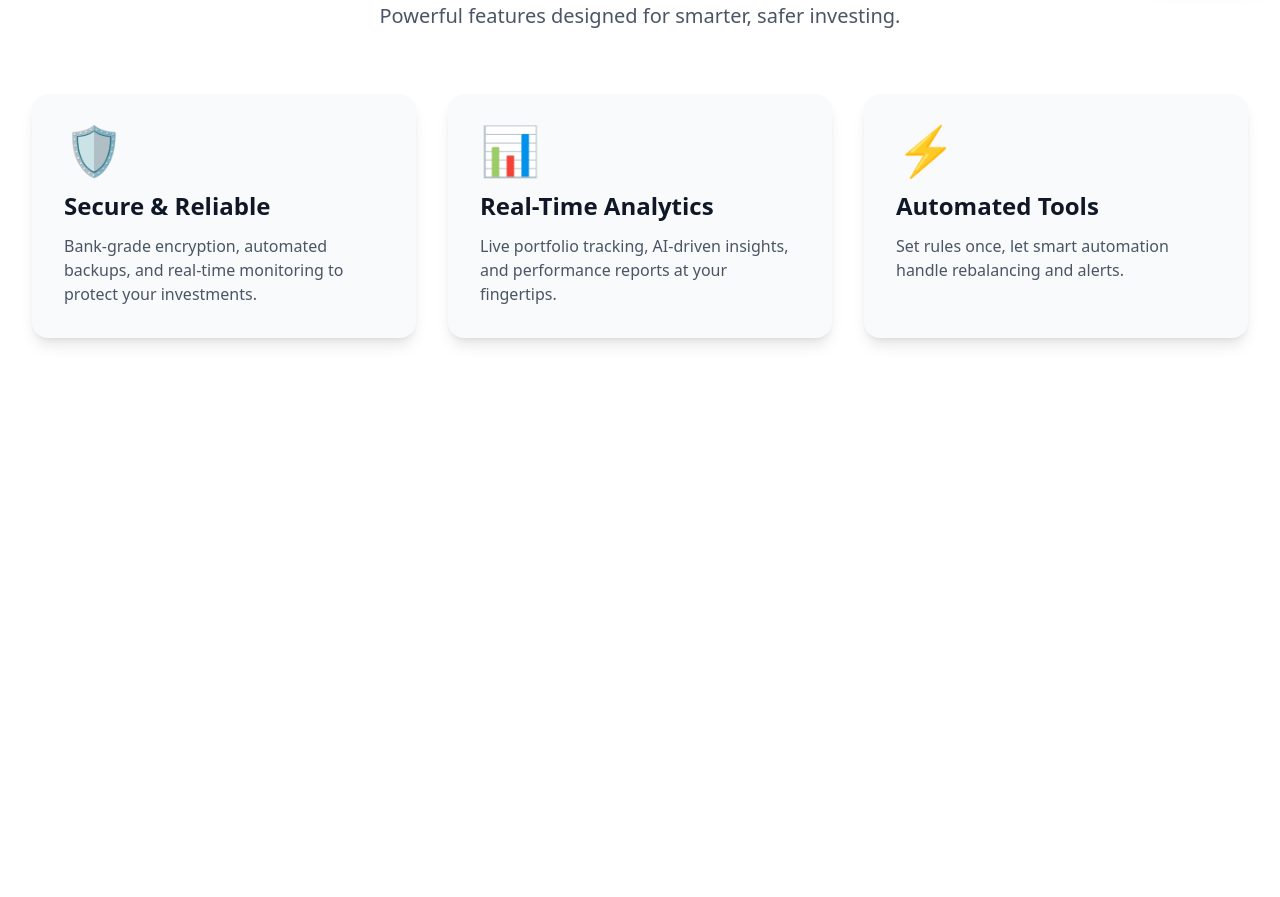
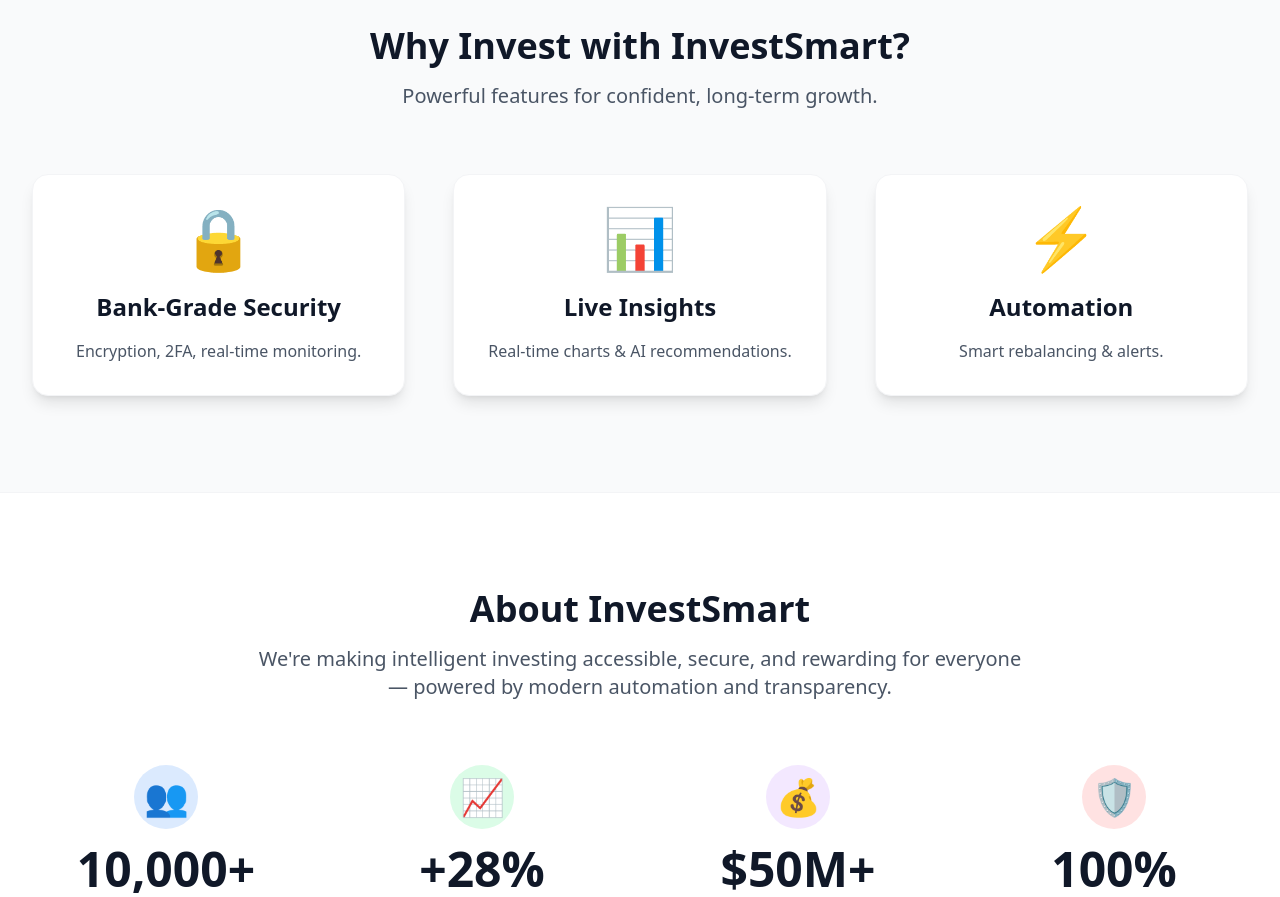
Before and after one commit to sommygee/investment-landing, a React (Vite) app: page / in a window 1280 px wide. Shown: the part 800-1697 px from the top of the page. Before the commit the page ends 1234 px from the top, so only its background shows below. Built offline with nearby package versions, Linux system fonts and the light colour scheme.

Commit message:
added the about section

```diff
--- a/package.json
+++ b/package.json
@@ -13,6 +13,7 @@
     "@tailwindcss/vite": "^4.1.18",
     "react": "^19.2.0",
     "react-dom": "^19.2.0",
+    "react-icons": "^5.5.0",
     "tailwindcss": "^4.1.18"
   },
   "devDependencies": {
--- a/src/App.tsx
+++ b/src/App.tsx
@@ -7,46 +7,30 @@ function App() {
 
   return (
     <div className="min-h-screen bg-gray-50 font-sans antialiased dark:bg-gray-950">
-      {/* ────────────────────────────────────────────────
-          Navbar (fixed, glassmorphism style)
-      ──────────────────────────────────────────────── */}
+      {/* Navbar */}
       <header className="fixed top-0 left-0 right-0 z-50 bg-white/80 backdrop-blur-md border-b border-gray-200 dark:bg-gray-900/80 dark:border-gray-800">
         <div className="max-w-7xl mx-auto px-4 sm:px-6 lg:px-8">
           <div className="flex justify-between items-center h-16">
-            {/* Logo */}
             <div className="flex-shrink-0">
               <a href="/" className="text-2xl font-bold text-blue-600 dark:text-blue-400">
                 InvestSmart
               </a>
             </div>
 
-            {/* Navigation links – hidden on mobile */}
             <nav className="hidden md:flex space-x-8">
-              <a
-                href="#features"
-                className="text-gray-700 hover:text-blue-600 dark:text-gray-300 dark:hover:text-blue-400 transition-colors"
-              >
+              <a href="#features" className="text-gray-700 hover:text-blue-600 dark:text-gray-300 dark:hover:text-blue-400 transition-colors">
                 Features
               </a>
-              <a
-                href="#about"
-                className="text-gray-700 hover:text-blue-600 dark:text-gray-300 dark:hover:text-blue-400 transition-colors"
-              >
+              <a href="#about" className="text-gray-700 hover:text-blue-600 dark:text-gray-300 dark:hover:text-blue-400 transition-colors">
                 About
               </a>
-              <a
-                href="#contact"
-                className="text-gray-700 hover:text-blue-600 dark:text-gray-300 dark:hover:text-blue-400 transition-colors"
-              >
+              <a href="#contact" className="text-gray-700 hover:text-blue-600 dark:text-gray-300 dark:hover:text-blue-400 transition-colors">
                 Contact
               </a>
             </nav>
 
-            {/* Actions: Sign Up + Dark Mode Toggle */}
             <div className="flex items-center gap-4">
-              <button
-                className="bg-blue-600 text-white px-5 py-2 rounded-lg font-medium hover:bg-blue-700 dark:bg-blue-500 dark:hover:bg-blue-600 transition-colors focus:outline-none focus:ring-2 focus:ring-blue-500 focus:ring-offset-2 focus:ring-offset-gray-50 dark:focus:ring-offset-gray-950"
-              >
+              <button className="bg-blue-600 text-white px-5 py-2 rounded-lg font-medium hover:bg-blue-700 dark:bg-blue-500 dark:hover:bg-blue-600 transition-colors focus:outline-none focus:ring-2 focus:ring-blue-500 focus:ring-offset-2 focus:ring-offset-gray-50 dark:focus:ring-offset-gray-950">
                 Sign Up
               </button>
 
@@ -62,46 +46,37 @@ function App() {
         </div>
       </header>
 
-      {/* ────────────────────────────────────────────────
-          Hero Section
-      ──────────────────────────────────────────────── */}
-      <main>
-        <section className="pt-24 pb-16 md:pt-32 md:pb-24 bg-gradient-to-br from-blue-50 via-white to-indigo-50 dark:from-gray-900 dark:via-gray-800 dark:to-gray-950">
+      <main className="pt-20">
+        {/* Hero */}
+        <section className="pt-12 pb-16 md:pt-24 md:pb-32 bg-gradient-to-br from-blue-50 via-white to-indigo-50 dark:from-gray-900 dark:via-gray-800 dark:to-gray-950">
           <div className="max-w-7xl mx-auto px-4 sm:px-6 lg:px-8">
             <div className="text-center lg:text-left lg:grid lg:grid-cols-2 lg:gap-12 items-center">
-              {/* Left: Text content */}
               <div className="mb-12 lg:mb-0">
                 <h1 className="text-4xl md:text-5xl lg:text-6xl font-extrabold text-gray-900 dark:text-gray-100 leading-tight mb-6">
                   Grow Your Wealth{' '}
                   <span className="text-blue-600 dark:text-blue-400">Smartly & Securely</span>
                 </h1>
-
                 <p className="text-xl md:text-2xl text-gray-600 dark:text-gray-300 mb-10 max-w-3xl mx-auto lg:mx-0">
                   Join thousands investing smarter with low-risk portfolios, real-time analytics, and automated tools powered by secure cloud infrastructure.
                 </p>
-
-                {/* CTAs */}
                 <div className="flex flex-col sm:flex-row gap-4 justify-center lg:justify-start">
                   <button
                     className="bg-blue-600 hover:bg-blue-700 text-white font-bold py-4 px-8 rounded-xl text-lg transition-all shadow-lg hover:shadow-xl focus:outline-none focus:ring-2 focus:ring-blue-500 focus:ring-offset-2 dark:bg-blue-500 dark:hover:bg-blue-600 dark:focus:ring-offset-gray-950"
-                    onClick={() => setCount((c) => c + 1)}
+                    onClick={() => setCount(c => c + 1)}
                   >
                     Get Started Free
                   </button>
-
                   <button
                     className="border-2 border-gray-300 hover:border-blue-600 text-gray-700 font-bold py-4 px-8 rounded-xl text-lg transition-all focus:outline-none focus:ring-2 focus:ring-gray-300 focus:ring-offset-2 dark:border-gray-600 dark:text-gray-300 dark:hover:border-blue-400 dark:focus:ring-gray-700"
                   >
                     Watch Demo
                   </button>
                 </div>
-
                 <p className="mt-8 text-sm text-gray-500 dark:text-gray-400">
                   Trusted by 10,000+ users • No credit card required
                 </p>
               </div>
 
-              {/* Right: Placeholder illustration (lg screens only) */}
               <div className="hidden lg:block">
                 <div className="bg-white dark:bg-gray-800 rounded-2xl shadow-2xl p-8 text-center">
                   <div className="text-6xl mb-4">📈</div>
@@ -116,59 +91,113 @@ function App() {
             </div>
           </div>
         </section>
-        <section id="features" className="py-16 md:py-24 bg-white dark:bg-gray-900">
+
+        {/* Features */}
+        <section id="features" className="py-16 md:py-24 bg-gray-50 dark:bg-gray-900">
           <div className="max-w-7xl mx-auto px-4 sm:px-6 lg:px-8">
             <div className="text-center mb-16">
               <h2 className="text-3xl md:text-4xl font-bold text-gray-900 dark:text-white mb-4">
-        Why Choose InvestSmart?
+                Why Invest with InvestSmart?
               </h2>
               <p className="text-xl text-gray-600 dark:text-gray-300 max-w-3xl mx-auto">
-        Powerful features designed for smarter, safer investing.
+                Powerful features for confident, long-term growth.
               </p>
             </div>
 
-    <div className="grid md:grid-cols-3 gap-8">
-      {/* Feature 1 */}
-      <div className="bg-gray-50 dark:bg-gray-800 p-8 rounded-2xl shadow-lg hover:shadow-xl transition-shadow">
-        <div className="text-5xl mb-4">🛡️</div>
-        <h3 className="text-2xl font-bold text-gray-900 dark:text-white mb-3">
-          Secure & Reliable
-        </h3>
+            <div className="grid md:grid-cols-3 gap-8 lg:gap-12">
+              <div className="bg-white dark:bg-gray-800 rounded-2xl shadow-lg p-8 text-center border border-gray-100 dark:border-gray-700 hover:shadow-2xl transition-shadow">
+                <div className="text-6xl mb-6">🔒</div>
+                <h3 className="text-2xl font-bold text-gray-900 dark:text-white mb-4">Bank-Grade Security</h3>
                 <p className="text-gray-600 dark:text-gray-300">
-          Bank-grade encryption, automated backups, and real-time monitoring to protect your investments.
+                  Encryption, 2FA, real-time monitoring.
                 </p>
               </div>
 
-      {/* Feature 2 */}
-      <div className="bg-gray-50 dark:bg-gray-800 p-8 rounded-2xl shadow-lg hover:shadow-xl transition-shadow">
-        <div className="text-5xl mb-4">📊</div>
-        <h3 className="text-2xl font-bold text-gray-900 dark:text-white mb-3">
-          Real-Time Analytics
-        </h3>
+              <div className="bg-white dark:bg-gray-800 rounded-2xl shadow-lg p-8 text-center border border-gray-100 dark:border-gray-700 hover:shadow-2xl transition-shadow">
+                <div className="text-6xl mb-6">📊</div>
+                <h3 className="text-2xl font-bold text-gray-900 dark:text-white mb-4">Live Insights</h3>
                 <p className="text-gray-600 dark:text-gray-300">
-          Live portfolio tracking, AI-driven insights, and performance reports at your fingertips.
+                  Real-time charts & AI recommendations.
                 </p>
               </div>
 
-      {/* Feature 3 */}
-      <div className="bg-gray-50 dark:bg-gray-800 p-8 rounded-2xl shadow-lg hover:shadow-xl transition-shadow">
-        <div className="text-5xl mb-4">⚡</div>
-        <h3 className="text-2xl font-bold text-gray-900 dark:text-white mb-3">
-          Automated Tools
-        </h3>
+              <div className="bg-white dark:bg-gray-800 rounded-2xl shadow-lg p-8 text-center border border-gray-100 dark:border-gray-700 hover:shadow-2xl transition-shadow">
+                <div className="text-6xl mb-6">⚡</div>
+                <h3 className="text-2xl font-bold text-gray-900 dark:text-white mb-4">Automation</h3>
                 <p className="text-gray-600 dark:text-gray-300">
-          Set rules once, let smart automation handle rebalancing and alerts.
+                  Smart rebalancing & alerts.
                 </p>
               </div>
             </div>
           </div>
         </section>
+
+        {/* About / Stats – icons replaced with emojis */}
+        <section id="about" className="py-16 md:py-24 bg-white dark:bg-gray-950 border-t border-gray-100 dark:border-gray-800">
+          <div className="max-w-7xl mx-auto px-4 sm:px-6 lg:px-8">
+            <div className="text-center mb-16">
+              <h2 className="text-3xl md:text-4xl font-bold text-gray-900 dark:text-white mb-4">
+                About InvestSmart
+              </h2>
+              <p className="text-xl text-gray-600 dark:text-gray-300 max-w-3xl mx-auto">
+                We're making intelligent investing accessible, secure, and rewarding for everyone — powered by modern automation and transparency.
+              </p>
+            </div>
+
+            <div className="grid md:grid-cols-4 gap-8 lg:gap-12">
+              <div className="text-center">
+                <div className="inline-flex items-center justify-center w-16 h-16 mx-auto mb-4 bg-blue-100 dark:bg-blue-900/40 rounded-full text-blue-600 dark:text-blue-400">
+                  <span className="text-4xl">👥</span>
+                </div>
+                <div className="text-4xl md:text-5xl font-bold text-gray-900 dark:text-white mb-2">
+                  10,000+
+                </div>
+                <p className="text-gray-600 dark:text-gray-300 text-lg">Active Investors</p>
+              </div>
+
+              <div className="text-center">
+                <div className="inline-flex items-center justify-center w-16 h-16 mx-auto mb-4 bg-green-100 dark:bg-green-900/40 rounded-full text-green-600 dark:text-green-400">
+                  <span className="text-4xl">📈</span>
+                </div>
+                <div className="text-4xl md:text-5xl font-bold text-gray-900 dark:text-white mb-2">
+                  +28%
+                </div>
+                <p className="text-gray-600 dark:text-gray-300 text-lg">Avg. Annual Return*</p>
+              </div>
+
+              <div className="text-center">
+                <div className="inline-flex items-center justify-center w-16 h-16 mx-auto mb-4 bg-purple-100 dark:bg-purple-900/40 rounded-full text-purple-600 dark:text-purple-400">
+                  <span className="text-4xl">💰</span>
+                </div>
+                <div className="text-4xl md:text-5xl font-bold text-gray-900 dark:text-white mb-2">
+                  $50M+
+                </div>
+                <p className="text-gray-600 dark:text-gray-300 text-lg">Assets Managed</p>
+              </div>
+
+              <div className="text-center">
+                <div className="inline-flex items-center justify-center w-16 h-16 mx-auto mb-4 bg-red-100 dark:bg-red-900/40 rounded-full text-red-600 dark:text-red-400">
+                  <span className="text-4xl">🛡️</span>
+                </div>
+                <div className="text-4xl md:text-5xl font-bold text-gray-900 dark:text-white mb-2">
+                  100% Secure
+                </div>
+                <p className="text-gray-600 dark:text-gray-300 text-lg">Bank-Grade Protection</p>
+              </div>
+            </div>
+
+            <p className="text-center mt-8 text-sm text-gray-500 dark:text-gray-400 max-w-3xl mx-auto">
+              *Past performance is not indicative of future results. Simulated/averaged returns shown for illustration.
+            </p>
+
+            <div className="text-center mt-12">
+              <button className="bg-blue-600 hover:bg-blue-700 dark:bg-blue-500 dark:hover:bg-blue-600 text-white font-bold py-4 px-10 rounded-xl text-lg transition-all shadow-md hover:shadow-lg focus:outline-none focus:ring-2 focus:ring-blue-500 focus:ring-offset-2 dark:focus:ring-offset-gray-950">
+                Join Our Growing Community
+              </button>
+            </div>
+          </div>
+        </section>
       </main>
-
-      {/* Temporary debug counter */}
-      <div className="fixed bottom-4 right-4 bg-white dark:bg-gray-800 p-4 rounded-lg shadow-lg text-sm text-gray-700 dark:text-gray-300 border border-gray-200 dark:border-gray-700">
-        Test count: {count}
-      </div>
     </div>
   );
 }
--- a/src/main.tsx
+++ b/src/main.tsx
@@ -2,7 +2,7 @@ import { StrictMode } from 'react'
 import { createRoot } from 'react-dom/client'
 import App from './App.tsx'
 import './index.css'
-import { ThemeProvider } from './context/ThemeContext.tsx'
+import { ThemeProvider } from './context/ThemeContext.tsx'  // adjust path if needed
 
 createRoot(document.getElementById('root')!).render(
   <StrictMode>
```
Also changed, not shown: src/context/ThemeContext.tsx (+4 -10 lines), 1 other file (tests, documents, lock files or other folders). Lines whose indentation alone changed are shown as unchanged.
